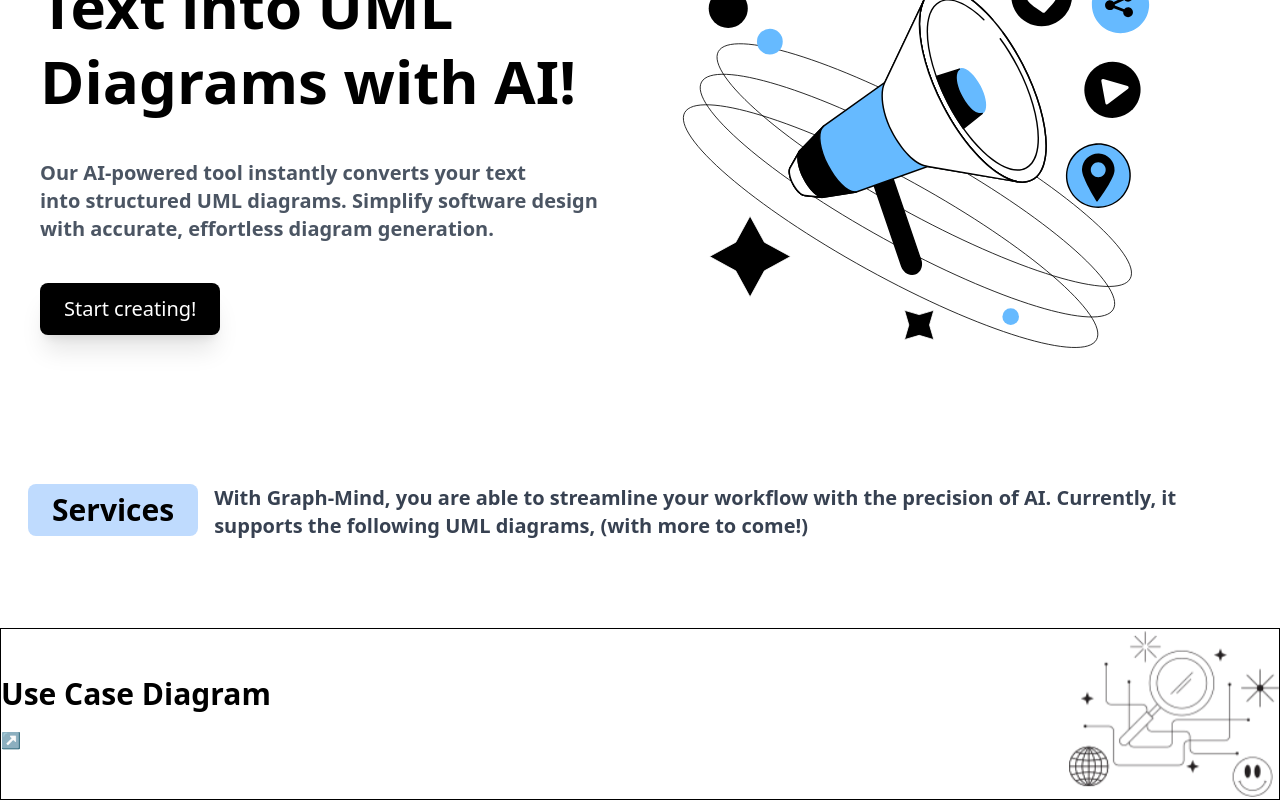
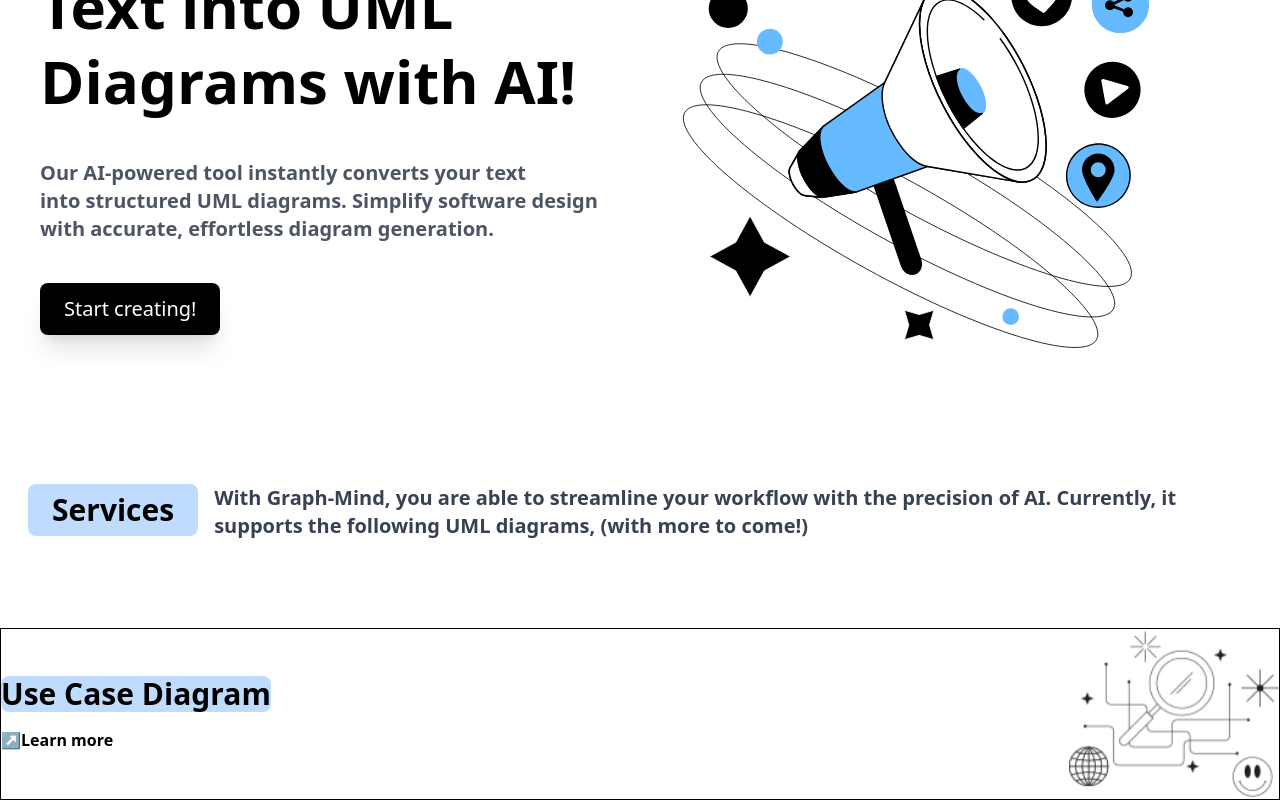
Before and after one commit to parthabnave/GraphMind, a React (Vite) app in the folder frontend/: page / in a window 1280 px wide. Shown: the part 242-1042 px from the top of the page. Built offline with nearby package versions, Linux system fonts and the light colour scheme.

Commit message:
fixed card component half of home page

```diff
--- a/frontend/components/Home_page_card.jsx
+++ b/frontend/components/Home_page_card.jsx
@@ -1,18 +1,19 @@
 function Card({ title, titleColor = 'blue', boxBackground = 'white', learnMoreColor = 'gray', image }) {
     return (
       <div
-        className={`w-[500px] h-[200px] rounded-3xl border border-black p-6 flex justify-between items-center shadow-md bg-${boxBackground}mx-auto`}
+        className={`w-[500px] h-[200px] rounded-3xl border border-black p-6 flex justify-between items-center shadow-md mx-auto`}
+        style={{ backgroundColor: boxBackground }}
       >
         <div className="space-y-4">
           <div
-            className={`text-3xl font-bold px-3 py-1 text-${titleColor} rounded-lg inline-block`}
-
+            className={`text-3xl font-bold px-3 py-1 rounded-lg inline-block`}
+            style={{ backgroundColor: titleColor }}
           >
             {title}
           </div>
-          <div className={`flex items-center text-${boxBackground} space-x-2 text-lg font-semibold`}>
+          <div className="flex items-center space-x-2 text-lg font-semibold">
             <span className="text-black text-2xl">↗</span>
-            <span>Learn more</span>
+            <span style={{ color: learnMoreColor }}>Learn more</span>
           </div>
         </div>
         {image && <img src={image} alt="Diagram" className="w-32 h-32" />}
--- a/frontend/src/home.jsx
+++ b/frontend/src/home.jsx
@@ -14,7 +14,14 @@ function Home()
             <br />
             <br />
             <br />
-            <Card title={"Use Case Diagram"} titleColor={"bg-blue-200"} boxBackground={"white"} learnMoreColor={"black"} image={UseCaseDesign}/>
+            <Card
+                title="Use Case Diagram"
+                titleColor="#BFDBFE"
+                boxBackground="white"
+                learnMoreColor="black"
+                image={UseCaseDesign}
+            />
+
         </>
     )
 
```
